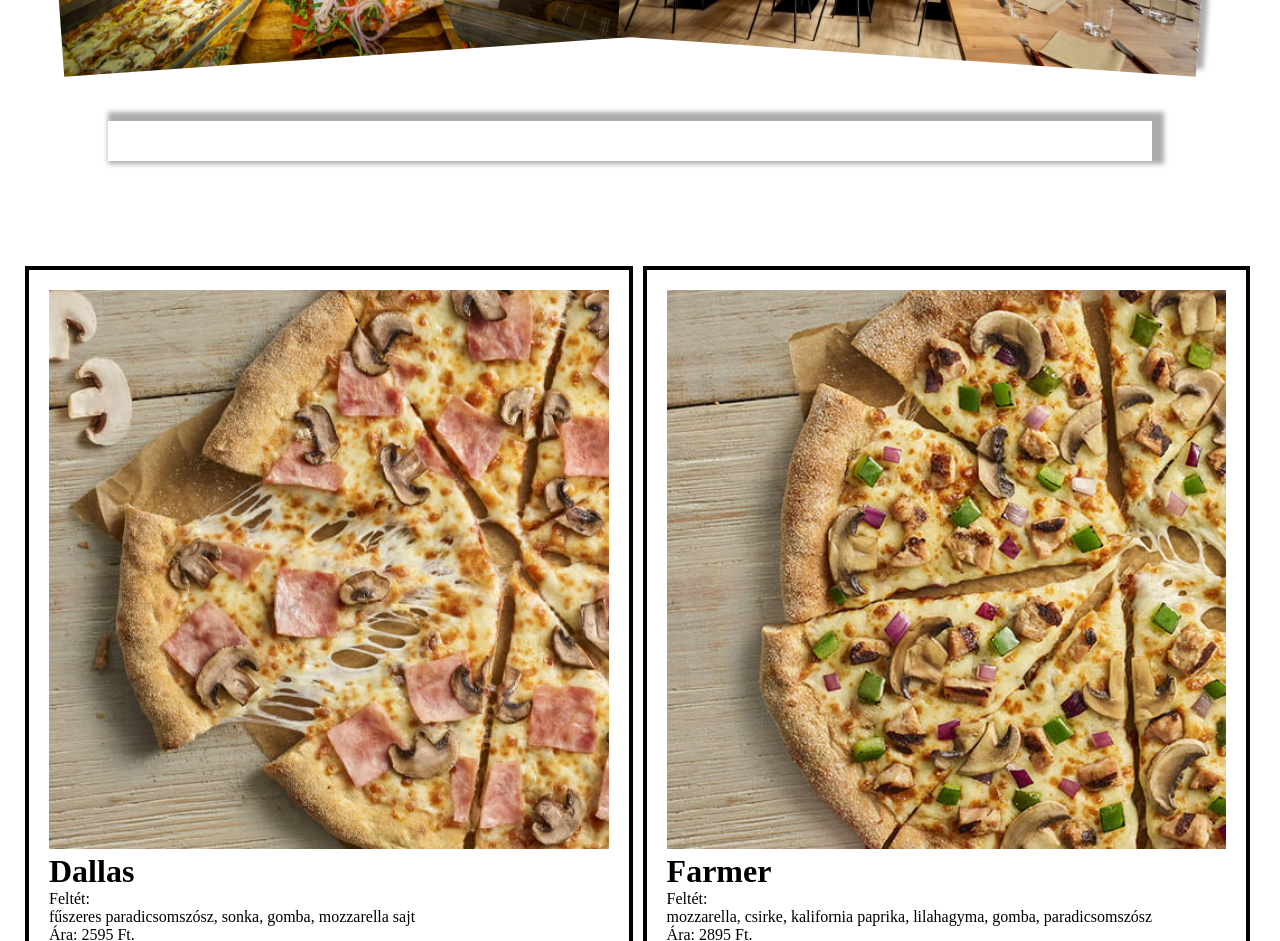
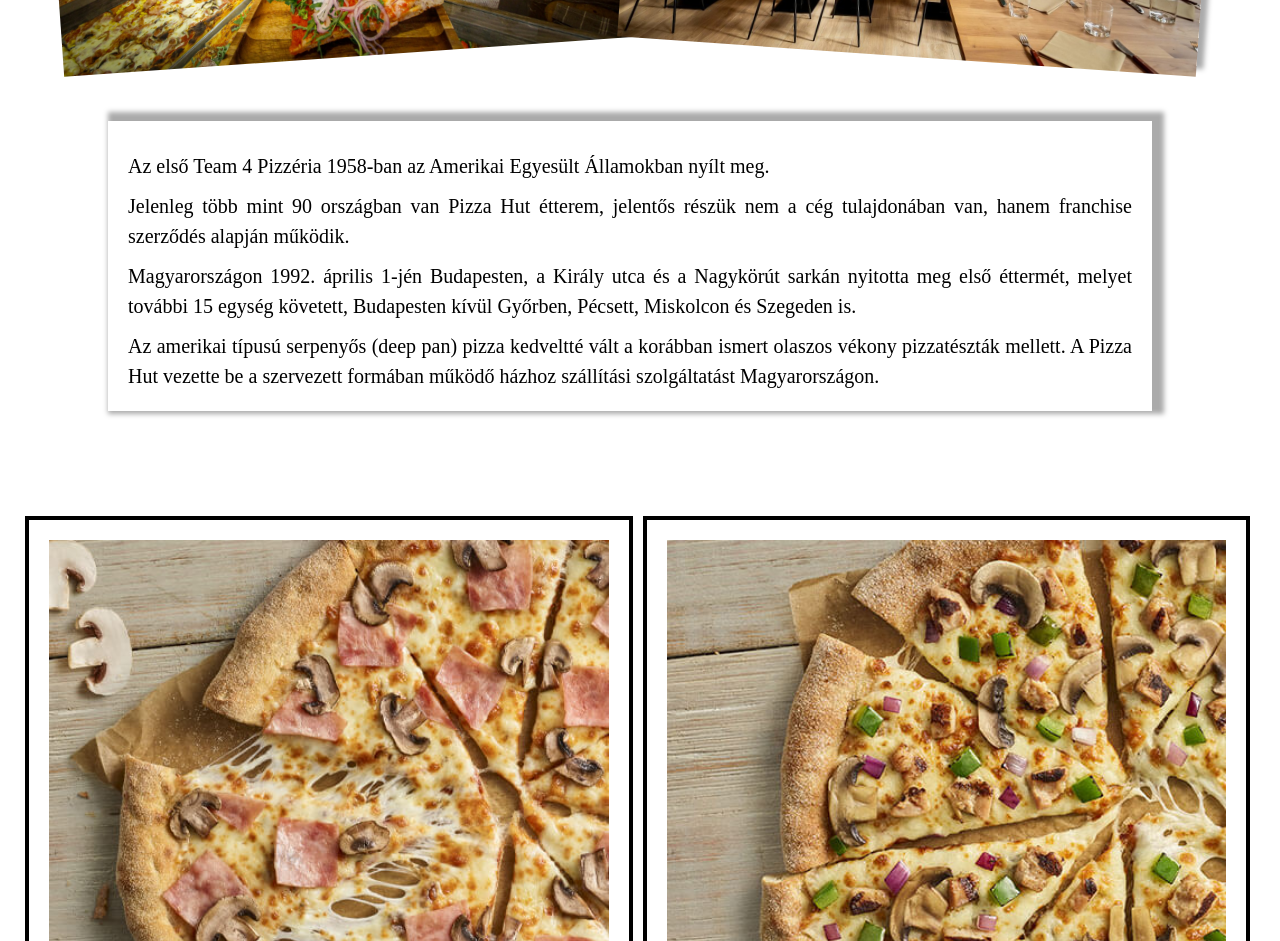
Before and after one commit to sorci89/10th-week-practices, a React (Create React App) app: page / in a window 1280 px wide. Shown: the part 1300-2241 px from the top of the page. Built offline with nearby package versions, Linux system fonts and the light colour scheme; a web font is replaced by a local one.

Commit message:
intro 100%

```diff
--- a/src/App.css
+++ b/src/App.css
@@ -296,13 +296,6 @@ body {
   transform: rotateZ(4deg);
   box-shadow: 7px -8px 5px #aaaaaa;
 }
-/*}*/
-
-#introPicture1 {
+.introText p {
+  padding-top: 10px;
 }
-
-#introPicture2 {
-}
-
-.intro {
-}
--- a/src/components/Intro.js
+++ b/src/components/Intro.js
@@ -10,7 +10,27 @@ function Intro() {
       <div className="introPicture">
         <img src={Picture2} alt="picture2" id="introPicture2"></img>
       </div>
-      <div className="introText"></div>
+      <div className="introText">
+        <p>
+          Az első Team 4 Pizzéria 1958-ban az Amerikai Egyesült Államokban nyílt
+          meg.
+        </p>
+        <p>
+          Jelenleg több mint 90 országban van Pizza Hut étterem, jelentős részük
+          nem a cég tulajdonában van, hanem franchise szerződés alapján működik.
+        </p>
+        <p>
+          Magyarországon 1992. április 1-jén Budapesten, a Király utca és a
+          Nagykörút sarkán nyitotta meg első éttermét, melyet további 15 egység
+          követett, Budapesten kívül Győrben, Pécsett, Miskolcon és Szegeden is.
+        </p>
+        <p>
+          Az amerikai típusú serpenyős (deep pan) pizza kedveltté vált a
+          korábban ismert olaszos vékony pizzatészták mellett. A Pizza Hut
+          vezette be a szervezett formában működő házhoz szállítási
+          szolgáltatást Magyarországon.
+        </p>
+      </div>
     </div>
   );
 }
```
